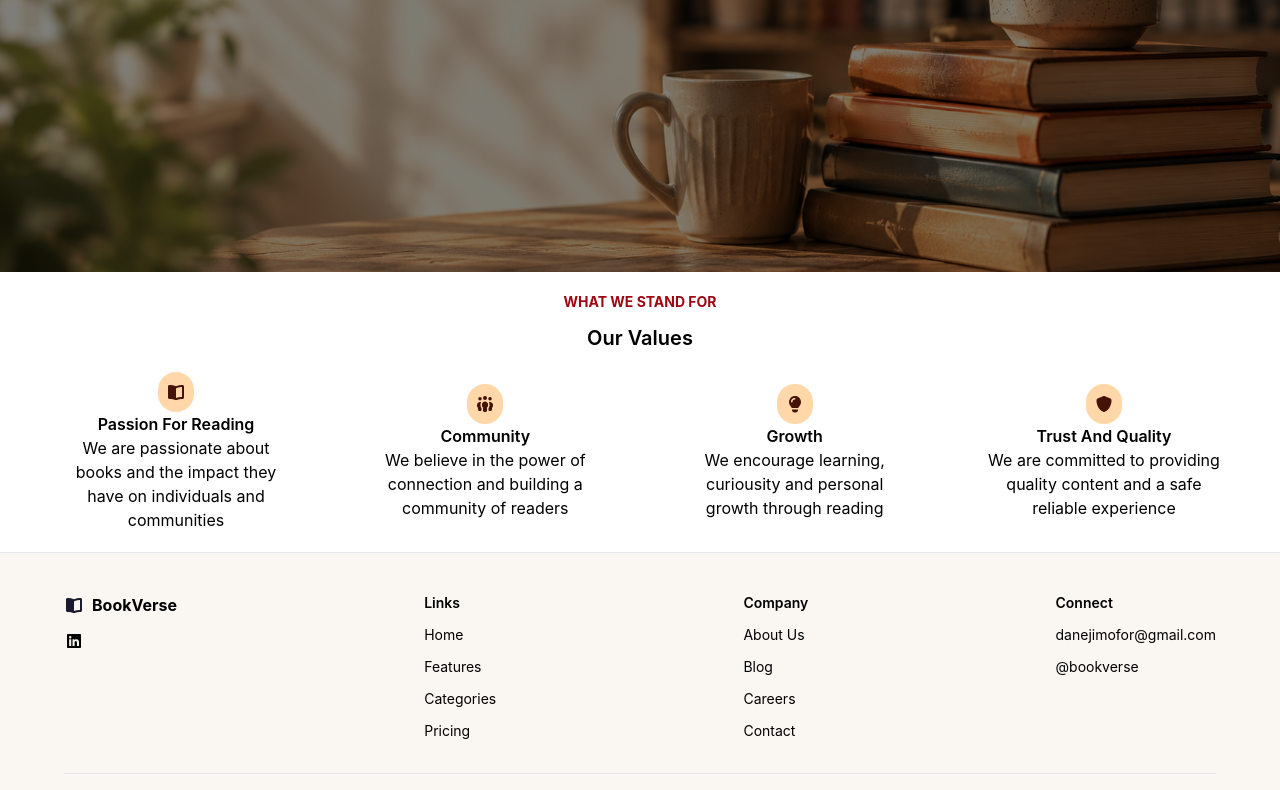
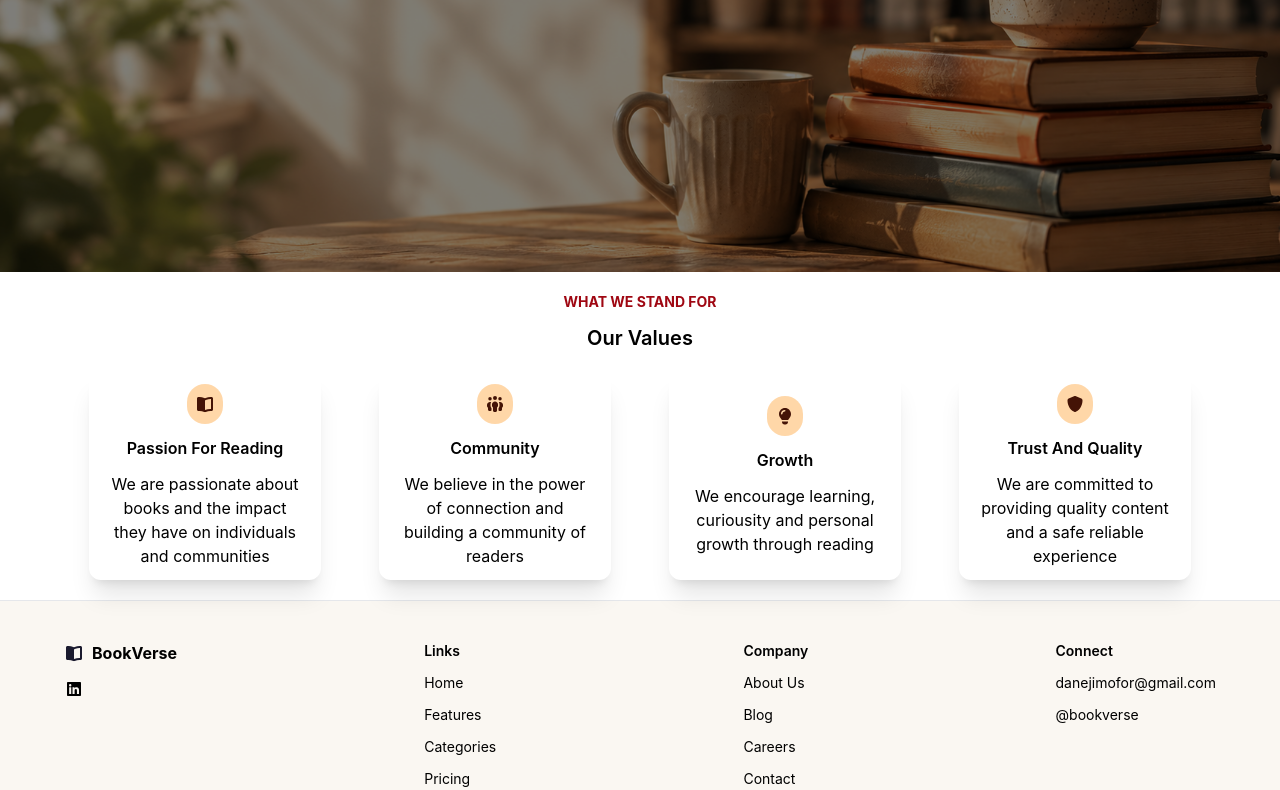
Before and after one commit to DanielApple05/Book-verse, a React (Vite) app in the folder book-verse-frontend/: page /about in a window 1280 px wide. Shown: the part 432-1222 px from the top of the page. Built offline with nearby package versions, Linux system fonts and the light colour scheme; no server answers.

Commit message:
feat: enhance About page Values section layout and styling for improved presentation

```diff
--- a/book-verse-frontend/src/assets/pages/about.jsx
+++ b/book-verse-frontend/src/assets/pages/about.jsx
@@ -25,13 +25,13 @@ const About = () => {
           <p className='text-red-800 font-bold text-sm'>WHAT WE STAND FOR </p>
           <p className='text-xl font-semibold '>Our Values</p>
         </div>
-        <div className=' xl:flex grid grid-cols-2 justify-between items-center xl:px-15 px-5 py-5 xl:space-y-0 space-y-5 '>
+        <div className=' grid xl:grid-cols-4 grid-cols-2 justify-between place-items-center xl:px-15 px-0 py-5 xl:space-y-0 space-y-5 '>
           {
             Value.map((value) => (
-              <div className='flex flex-col justify-center items-center text-center xl:w-[20%] w-[80%] my-auto '>
+              <div key={value.id} className='flex flex-col place-content-center items-center text-center w-[80%] shadow-xl p-5 h-52 rounded-xl space-y-3 '>
                 <div className='rounded-full p-2 bg-orange-200'> <FontAwesomeIcon icon={value.logo} className='text-orange-950' /> </div>
                 <p className='font-semibold'>{value.topic}</p>
-                <p className='xl:text-base text-sm'>{value.text}</p>
+                <p className='xl:text-base text-xs'>{value.text}</p>
               </div>
             ))
           }
```
